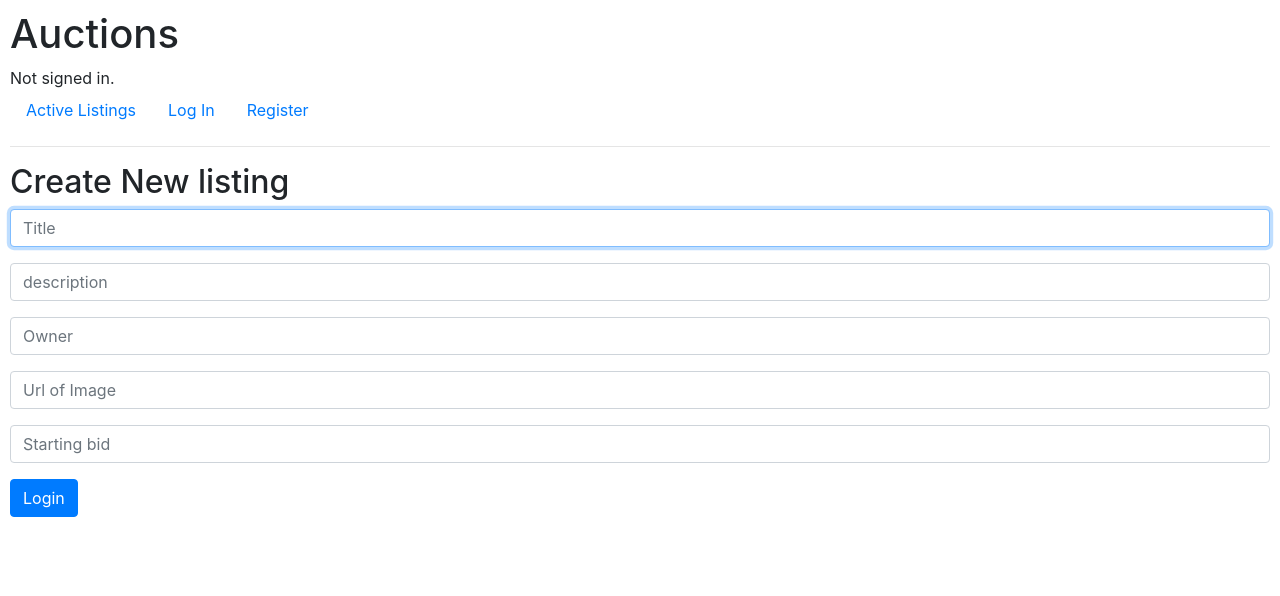
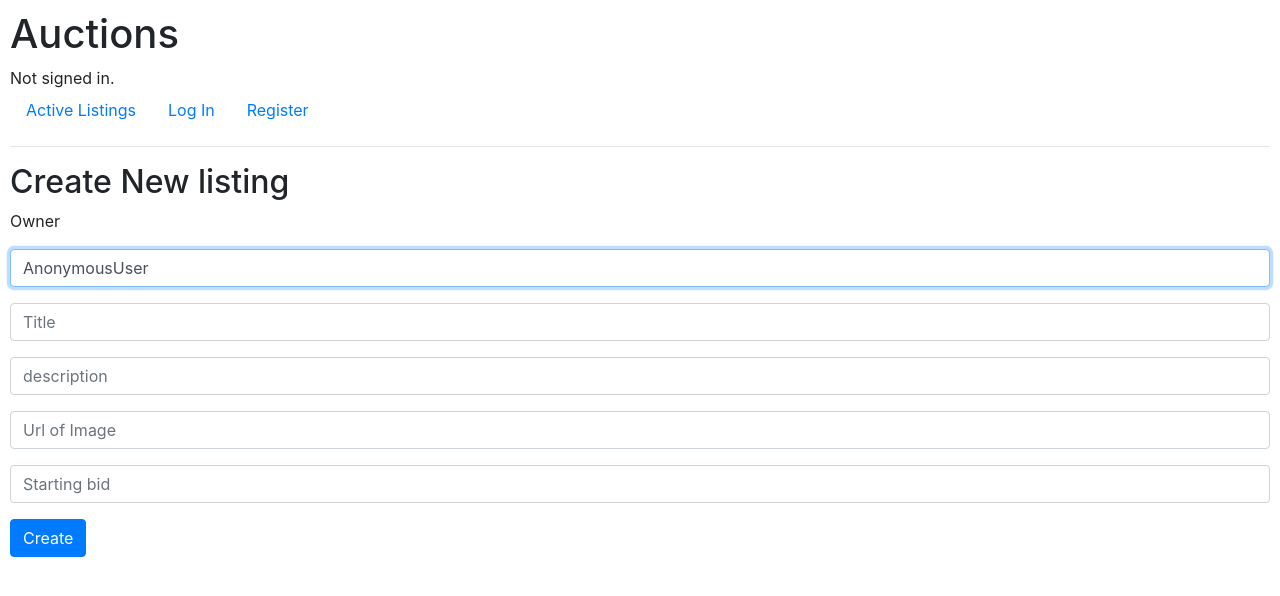
Before and after one commit to shuvaaashish/react-math-quiz, a Django app: page /create in a window 1280 px wide. Shown: the top 596 px of the page. Run offline with Django 3.2, Linux system fonts and the light colour scheme; some libraries are stand-ins or nearby versions.

Commit message:
create listiing finished

```diff
--- a/commerce/auctions/models.py
+++ b/commerce/auctions/models.py
@@ -12,7 +12,8 @@ class Auction_listings(models.Model):
     imgurl=models.CharField(max_length=99999)
     startingbid = models.DecimalField(max_digits=10, decimal_places=2)
 
-
+    def __str__(self):
+        return self.title
 
 class Bids(models.Model):
     pass
--- a/commerce/auctions/templates/auctions/create.html
+++ b/commerce/auctions/templates/auctions/create.html
@@ -5,13 +5,13 @@
     <form action="{% url 'create' %}" method="post">
         {% csrf_token %}
         <div class="form-group">
+            <p>Owner</p><input autofocus class="form-control" type="text" name="owner" placeholder="Owner" value="{{ owner }}">
+        </div>
+        <div class="form-group">
             <input autofocus class="form-control" type="text" name="title" placeholder="Title">
         </div>
         <div class="form-group">
             <input class="form-control" type="text" name="description" placeholder="description">
-        </div>
-        <div class="form-group">
-            <input autofocus class="form-control" type="text" name="owner" placeholder="Owner">
         </div>
         <div class="form-group">
             <input class="form-control" type="text" name="imgurl" placeholder="Url of Image">
@@ -19,7 +19,7 @@
         <div class="form-group">
             <input class="form-control" type="text" name="stbid" placeholder="Starting bid">
         </div>
-        <input class="btn btn-primary" type="submit" value="Login">
+        <input class="btn btn-primary" type="submit" value="Create">
     </form>
 
 
--- a/commerce/auctions/views.py
+++ b/commerce/auctions/views.py
@@ -4,7 +4,7 @@ from django.http import HttpResponse, HttpResponseRedirect
 from django.shortcuts import render
 from django.urls import reverse
 
-from .models import User
+from .models import User,Auction_listings
 
 
 def index(request):
@@ -62,7 +62,16 @@ def register(request):
     else:
         return render(request, "auctions/register.html")
 def create(request):
+    owner=request.user
     if request.method=="GET":
         return render(request,"auctions/create.html",{
-
+            "owner":owner
         })
+    else:
+        title=request.POST['title']
+        description=request.POST['description']
+        imgurl=request.POST['imgurl']
+        stbid=request.POST['stbid']
+        newlisting=Auction_listings(title=title, Owner=owner, description=description, imgurl=imgurl, startingbid=stbid )
+        newlisting.save()
+        return HttpResponseRedirect(reverse("index"))
```
Also changed, not shown: commerce/auctions/migrations/0003_remove_auction_listings_price_and_more.py (added), commerce/db.sqlite3.
